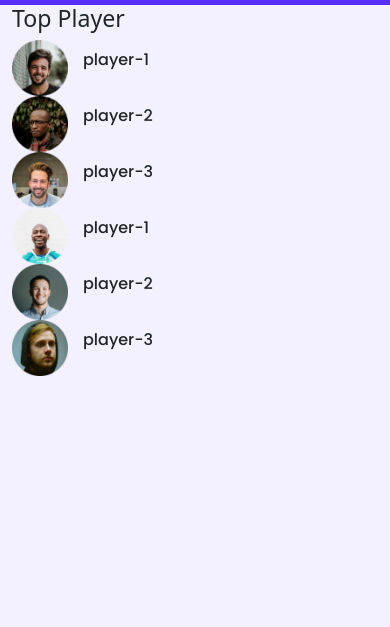
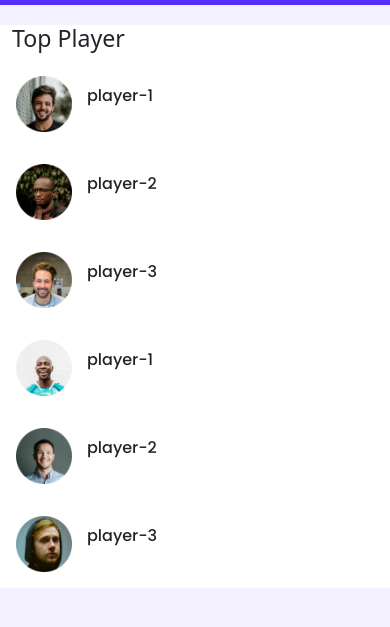
Before and after one commit to saadi299/Responsive-Portal-Design, a plain HTML site: page index.html in a window 390 px wide. Shown: the part 77-704 px from the top of the page. Drawn offline with nearby package versions, Linux system fonts and the light colour scheme.

Commit message:
Top player section complete.( 3-2-1 column responsiveness)

```diff
--- a/index.html
+++ b/index.html
@@ -17,11 +17,11 @@
 
     <!-------------------------------------Navbar----------------------------------->
     <header>
-      <nav class="navbar navbar-expand-lg navbar-dark bg-primary">
-        <a class="nav-link" href="#"> <img src="./Image/Icon/logo.png" alt=""></a>
-        <button class="navbar-toggler" type="button" data-toggle="collapse" data-target="#navbarText" aria-controls="navbarText" aria-expanded="false" aria-label="Toggle navigation">
-          <span class="navbar-toggler-icon"></span>
-        </button>
+          <nav class="navbar navbar-expand-lg navbar-dark bg-primary">
+          <a class="nav-link" href="#"> <img src="./Image/Icon/logo.png" alt=""></a>
+          <button class="navbar-toggler" type="button" data-toggle="collapse" data-target="#navbarText" aria-controls="navbarText" aria-expanded="false" aria-label="Toggle navigation">
+            <span class="navbar-toggler-icon"></span>
+          </button>
         <div class="collapse navbar-collapse" id="navbarText">
           <ul class="navbar-nav ml-auto d-flex align-items-center">
             <li class="nav-item active">
@@ -43,41 +43,43 @@
         </div>
       </nav>
 
+
     </header>
     <!-------------------------------------Navbar END----------------------------------->
 
     <!----------------------------Top Player and Blog---------------------------------->
-    <main>
+    <main class="max-auto">
       <section class="container-fluid top-player">
         <h3>Top Player</h3>
         <div class="row">
-          <div class="col-md-4 player d-flex align-items-center">
+          <div class="col-md-4 col-sm-6 player p-3 d-flex align-items-center">
             <img src="./Image/profile/Profile 1.png" alt="">
             <p class="pl-3">player-1</p>
           </div>
-          <div class="col-md-4 player d-flex align-items-center">
+          <div class="col-md-4 col-sm-6 player p-3 d-flex align-items-center">
             <img src="./Image/profile/Profile 2.png" alt="">
             <p class="pl-3">player-2</p>
           </div>
-          <div class="col-md-4 player d-flex align-items-center">
+          <div class="col-md-4 col-sm-6 player p-3 d-flex align-items-center">
             <img src="./Image/profile/Profile 3.png" alt="">
             <p class="pl-3">player-3</p>
           </div>
-        </div>
-        <div class="row">
-          <div class="col-md-4 player d-flex align-items-center">
+
+
+          <div class="col-md-4 col-sm-6 player p-3 d-flex align-items-center">
             <img src="./Image/profile/Profile 4.png" alt="">
             <p class="pl-3">player-1</p>
           </div>
-          <div class="col-md-4 player d-flex align-items-center">
+          <div class="col-md-4 col-sm-6 player p-3 d-flex align-items-center">
             <img src="./Image/profile/Profile 5.png" alt="">
             <p class="pl-3">player-2</p>
           </div>
-          <div class="col-md-4 player d-flex align-items-center">
+          <div class="col-md-4 col-sm-6 player p-3 d-flex align-items-center">
             <img src="./Image/profile/Profile 6.png" alt="">
             <p class="pl-3">player-3</p>
           </div>
         </div>
+
 
       </section>
     </main>
--- a/style.css
+++ b/style.css
@@ -16,12 +16,16 @@ body{
 
 .bg-primary {
     background-color: #562EFF!important;
+
+
 }
 
 
 .navbar img{
     width: 40px;
 }
+
+
 
 /*---------------Top Player Section----------*/
 
@@ -34,3 +38,9 @@ body{
     padding-left: 15px;
     font-weight: 500;
 }
+
+.top-player{
+    max-width: 870px;
+    background-color: white;
+    margin-top:20px;
+}
```
